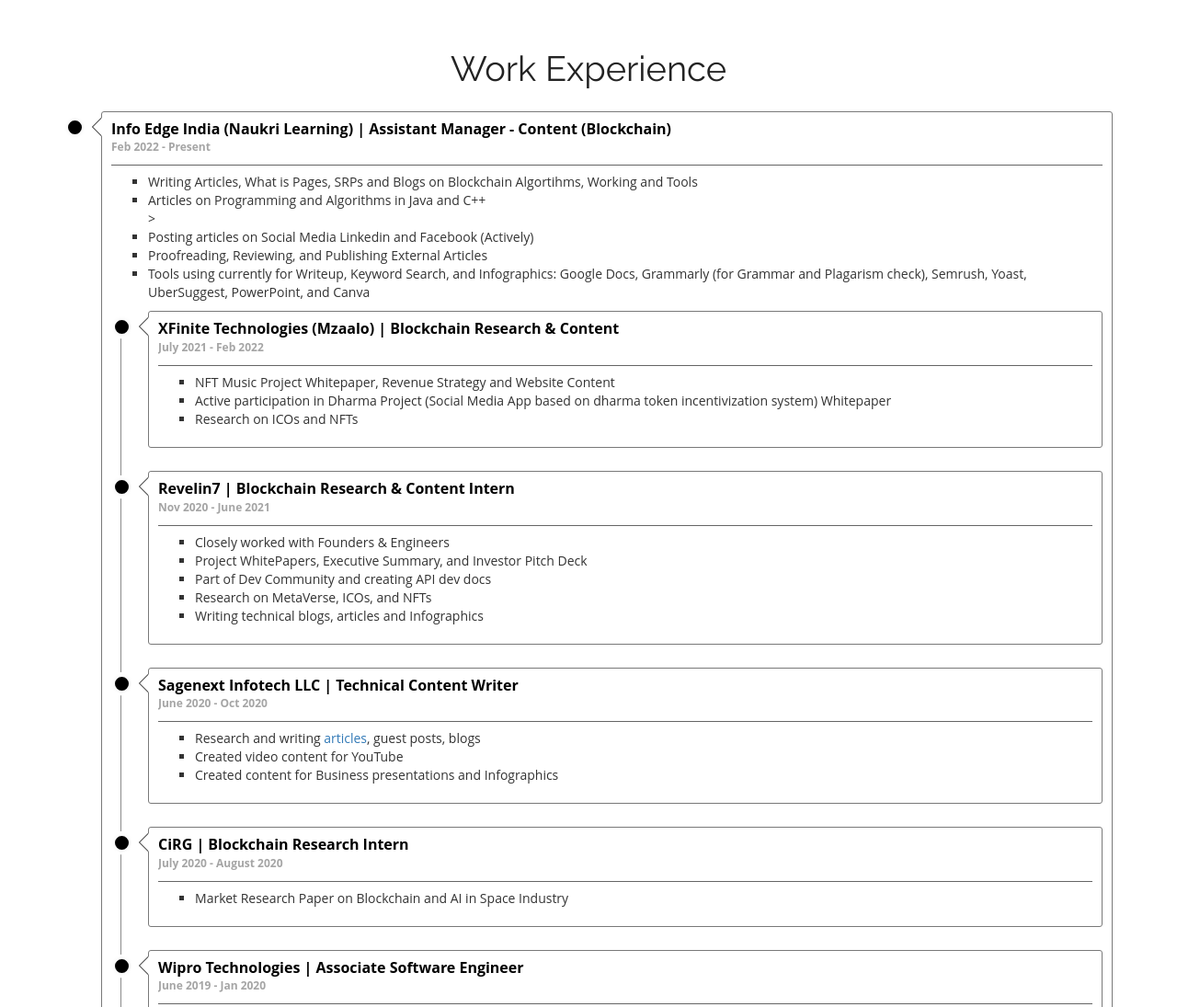
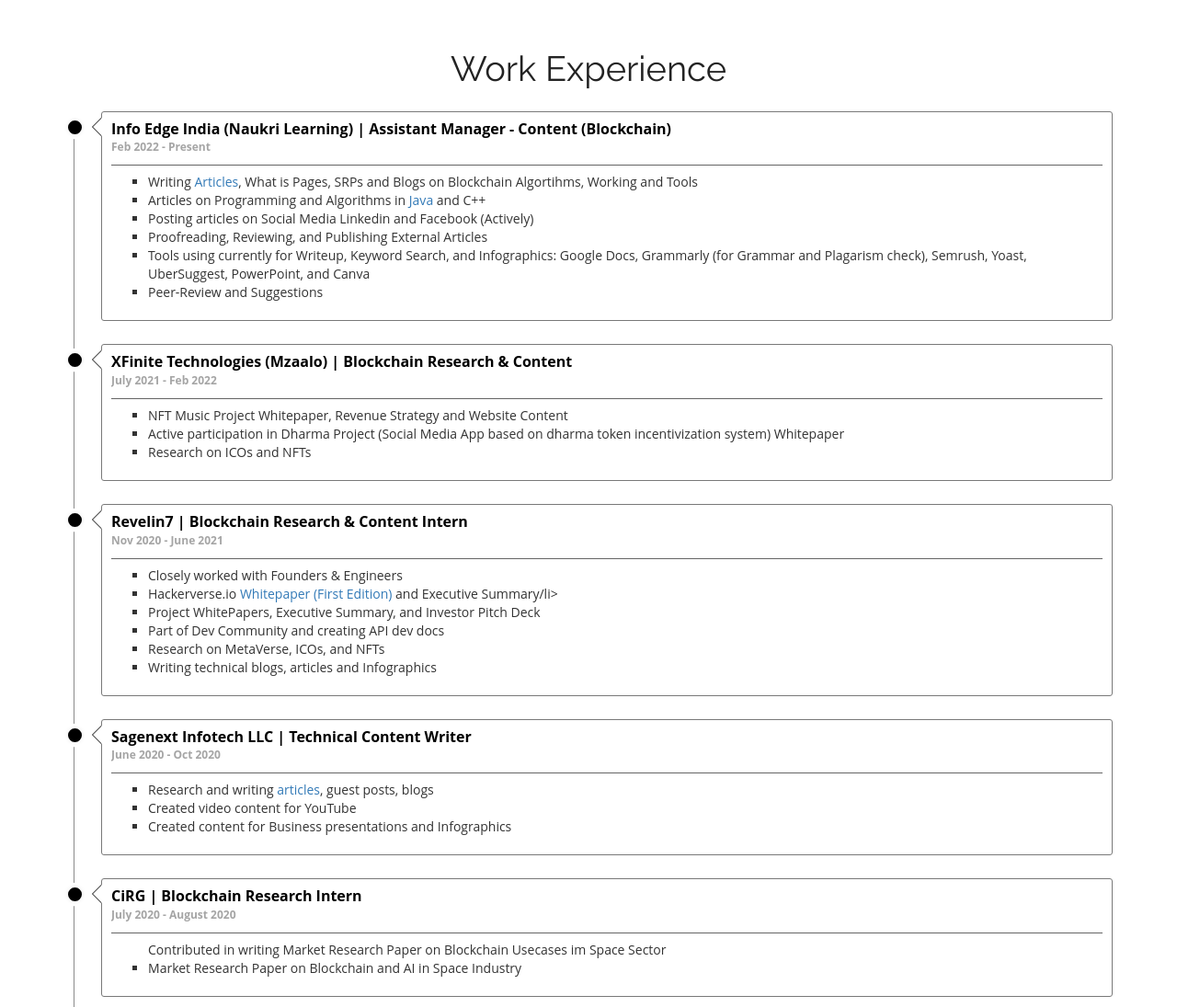
Before and after one commit to himanshikohli19/Portfolio, a plain HTML site: page index.html in a window 1280 px wide. Shown: the part 2120-3215 px from the top of the page at 92% size. Drawn offline with Linux system fonts and the light colour scheme.

Commit message:
added changes

```diff
--- a/index.html
+++ b/index.html
@@ -181,7 +181,8 @@
 <div class="container">
 	 <h2>Work Experience</h2>
     <div class="qa-message-list" id="wallmessages">
-    	    				<div class="message-item" id="m16">
+
+    	    			<div class="message-item" id="m9">
 						<div class="message-inner">
 							<div class="message-head clearfix">
 								<div class="user-detail">
@@ -198,13 +199,16 @@
 							</div>
 							<div class="qa-message-content">
 								<ul style="list-style-type: square;">
-								  <li>Writing Articles, What is Pages, SRPs and Blogs on Blockchain Algortihms, Working and Tools</li>
-								  <li>Articles on Programming and Algorithms in Java and C++</li>>
+								  <li>Writing <a href="https://www.naukri.com/learning/articles/author/himanshi/page/5/">Articles</a>, What is Pages, SRPs and Blogs on Blockchain Algortihms, Working and Tools</li>
+								  <li>Articles on Programming and Algorithms in <a href="https://www.naukri.com/learning/articles/author/himanshi/">Java</a> and C++</li>
 								  <li>Posting articles on Social Media Linkedin and Facebook (Actively)</li>
 								  <li>Proofreading, Reviewing, and Publishing External Articles</li>
 								  <li>Tools using currently for Writeup, Keyword Search, and Infographics: Google Docs, Grammarly (for Grammar and Plagarism check), Semrush, Yoast, UberSuggest, PowerPoint, and Canva</li>
+								  <li>Peer-Review and Suggestions</li>
 								</ul>
 							</div>
+						</div>
+						</div>
 
     				<div class="message-item" id="m16">
 						<div class="message-inner">
@@ -248,6 +252,7 @@
 							<div class="qa-message-content">
 								<ul style="list-style-type: square;">
 								  <li>Closely worked with Founders & Engineers</li>
+								  <li>Hackerverse.io <a href="https://whitepaper.hackerverse.io/">Whitepaper (First Edition)</a> and Executive Summary/li>
 								  <li>Project WhitePapers, Executive Summary, and Investor Pitch Deck</li>
 								  <li>Part of Dev Community and creating API dev docs</li>
 								  <li>Research on MetaVerse, ICOs, and NFTs</li>
@@ -297,7 +302,9 @@
 							</div>
 							<div class="qa-message-content">
 								<ul style="list-style-type: square;">
+									<l1>Contributed in writing Market Research Paper on Blockchain Usecases im Space Sector</l1>
 								  <li>Market Research Paper on Blockchain and AI in Space Industry</li>
+
 								</ul>
 							</div>
 					</div></div>
```
